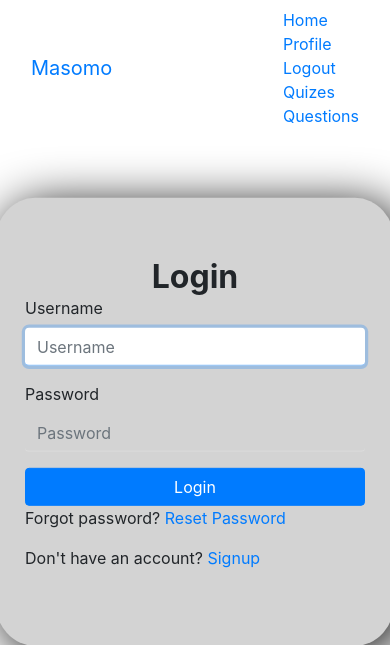
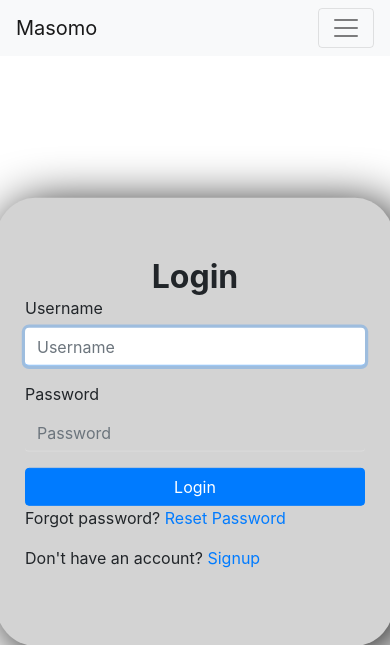
Before and after one commit to skyfather/Masomo-Quiz-App, a Django app: page /accounts/login/?next=/question/1/delete/ in a window 390 px wide. Shown: the top 645 px of the page. Run offline with Django 3.2, Linux system fonts and the light colour scheme; the visitor is signed in with stand-in values (Sample User, id 1); some libraries are stand-ins or nearby versions.

Commit message:
Modified the navbar to be responsive

```diff
--- a/templates/base.html
+++ b/templates/base.html
@@ -12,30 +12,50 @@
 
   </head>
   <body>
-    <nav class="navbar navbar-inverse navbar-fixed-top">
-      <div class="container-fluid">
-        <div class="navbar-header">
-          <a class="navbar-brand" href="{%url 'index' %}">Masomo</a>
-        </div>
-        <ul class="nav navbar-nav">
-          <li class="active"><a href="{%url 'index' %}">Home</a></li>
+    <header>
+      <nav class="navbar navbar-expand-lg navbar-light bg-light">
+      <a class="navbar-brand" href="{%url 'index' %}">Masomo</a>
+      <button class="navbar-toggler" type="button" data-toggle="collapse" data-target="#navbarSupportedContent" aria-controls="navbarSupportedContent" aria-expanded="false" aria-label="Toggle navigation">
+        <span class="navbar-toggler-icon"></span>
+      </button>
+
+      <div class="collapse navbar-collapse" id="navbarSupportedContent">
+        <ul class="navbar-nav mr-auto">
+          <li class="nav-item active">
+            <a class="nav-link" href="{%url 'index' %}">Home <span class="sr-only">(current)</span></a>
+          </li>
           {% if user.is_authenticated %}
-            <li><a href="{%url 'profile' user.pk %}">Profile</a></li>
-            <li><a href="{%url 'logout' %}">Logout</a></li>
-            <li><a href="{%url 'quiz_list' %}">Quizes</a><li>
-            <li><a href="{%url 'question_list' %}">Questions</a><li>
+            <li class="nav-item" ><a class="nav-link" href="{%url 'profile' user.pk %}">Profile</a></li>
+            <li class="nav-item" ><a class="nav-link" href="{%url 'logout' %}">Logout</a></li>
+            <li class="nav-item" ><a class="nav-link" href="{%url 'quiz_list' %}">Quizes</a><li>
+            <li class="nav-item" ><a class="nav-link" href="{%url 'question_list' %}">Questions</a><li>
             {% if user.is_teacher %}
-              <li><a href="{%url 'create_quiz' %}">Create Quiz</a><li>
+              <li class="nav-item" ><a class="nav-link" href="{%url 'create_quiz' %}">Create Quiz</a><li>
 
             {% endif %}
           {% else %}
-            <li><a href="{%url 'signup' %}">Signup</a></li>
-            <li><a href="{%url 'login' %}">Login</a></li>
+            <li class="nav-item" ><a class="nav-link" href="{%url 'signup' %}">Signup</a></li>
+            <li class="nav-item" ><a class="nav-link" href="{%url 'login' %}">Login</a></li>
           {% endif %}
+          <!-- <li class="nav-item dropdown">
+            <a class="nav-link dropdown-toggle" href="#" id="navbarDropdown" role="button" data-toggle="dropdown" aria-haspopup="true" aria-expanded="false">
+              Dropdown
+            </a>
+            <div class="dropdown-menu" aria-labelledby="navbarDropdown">
+              <a class="dropdown-item" href="#">Action</a>
+              <a class="dropdown-item" href="#">Another action</a>
+              <div class="dropdown-divider"></div>
+              <a class="dropdown-item" href="#">Something else here</a>
+            </div>
+          </li> -->
         </ul>
+        <!-- <form class="form-inline my-2 my-lg-0">
+          <input class="form-control mr-sm-2" type="search" placeholder="Search" aria-label="Search">
+          <button class="btn btn-outline-success my-2 my-sm-0" type="submit">Search</button>
+        </form> -->
       </div>
     </nav>
-
+  </header>
   <div class="container">
     {% block content %}
     {% endblock %}
```
